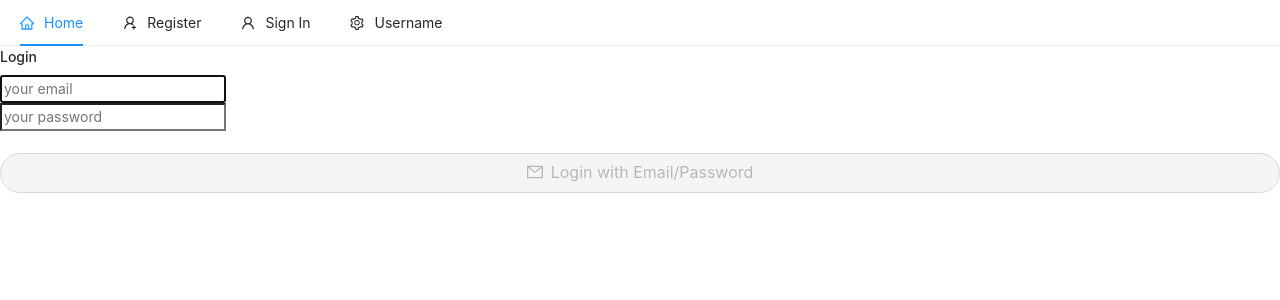
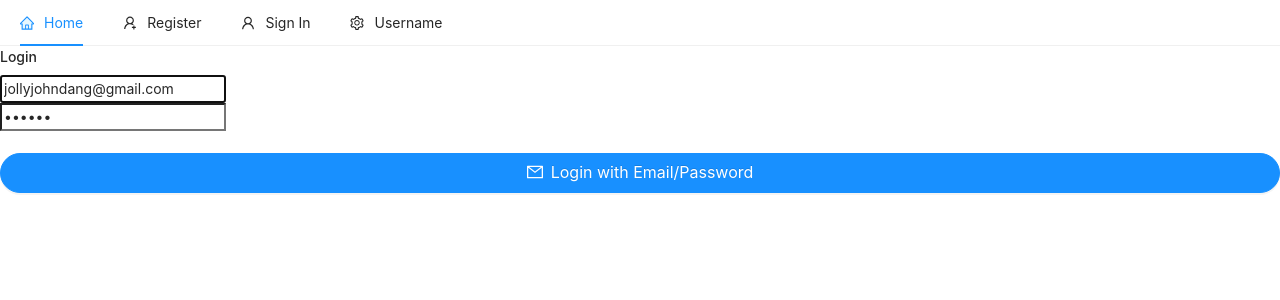
Before and after one commit to jdinthetrees/reactStore, a React (Create React App) app in the folder client/: page /login in a window 1280 px wide. Shown: the top 300 px of the page. Built offline with nearby package versions, Linux system fonts and the light colour scheme; no server answers.

Commit message:
sign in email and password

```diff
--- a/client/src/pages/auth/Login.js
+++ b/client/src/pages/auth/Login.js
@@ -3,16 +3,40 @@ import {auth} from '../../firebase';
 import {toast} from 'react-toastify';
 import {Button} from 'antd';
 import { MailOutlined } from '@ant-design/icons';
+import {useDispatch} from 'react-redux';
 
+const Login = ({history}) => {
 
-const Login = () => {
+    const [email, setEmail] = useState('jollyjohndang@gmail.com');
+    const [password, setPassword] = useState('123456');
+    const [loading, setLoading] = useState(false);
 
-    const [email, setEmail] = useState('');
-    const [password, setPassword] = useState('');
+    let dispatch = useDispatch();
 
     const handleSubmit = async (e) => {
         e.preventDefault();
-        console.table(email, password);
+        setLoading(true);
+        // console.table(email, password);
+        try {
+            const result = await auth.signInWithEmailAndPassword(email, password);
+            // console.log(result);
+            const {user} = result;
+            const idTokenResult = await user.getIdTokenResult();
+
+            dispatch({
+                type: 'LOGGED_IN_USER',
+                payload: {
+                  name: user.email,
+                  token: idTokenResult.token,
+                },
+              });
+              history.push('/')
+        } catch (error) {
+            console.log(error);
+            toast.error(error.message);
+            setLoading(false);
+
+        }
 
 };
 
```
Also changed, not shown: 1 other file (tests, documents, lock files or other folders).
